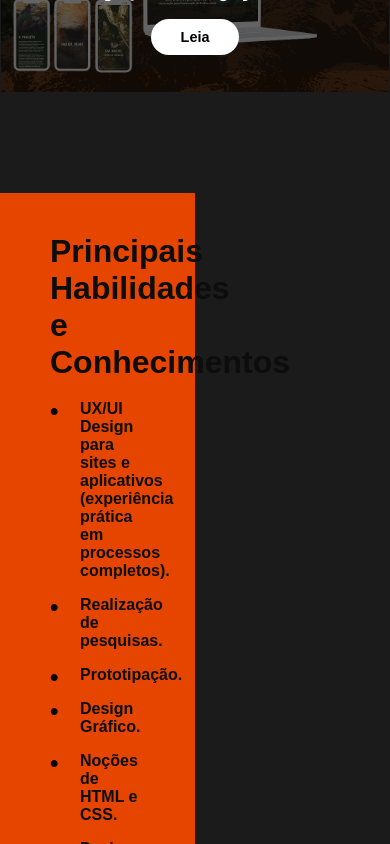
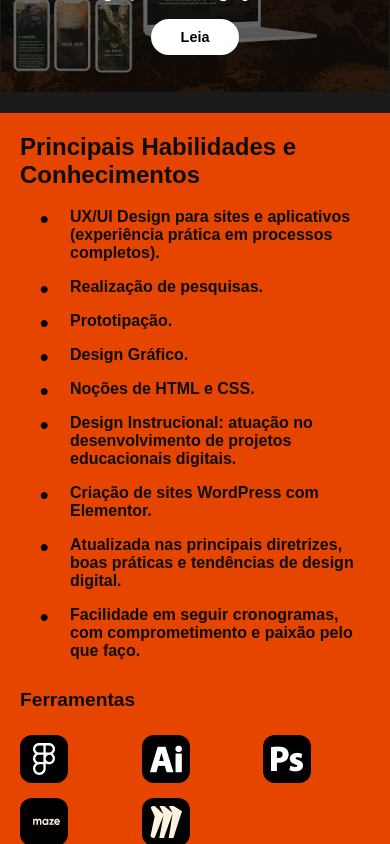
Before and after one commit to dataskeptic/gio-portfolio, a Next.js app: page / in a window 390 px wide. Shown: the part 2800-3644 px from the top of the page. Built offline with nearby package versions, Linux system fonts and the light colour scheme; a web font is replaced by a local one.

Commit message:
making skills responsible

```diff
--- a/src/app/page.module.css
+++ b/src/app/page.module.css
@@ -471,9 +471,85 @@
 }
 
 
+@media screen and (max-width: 768px) {
+  .skillsSection {
+    padding: 40px 10px;
+    display: flex;
+    justify-content: center;
+  }
 
+  .skillsContent {
+    width: 100%;
+    padding: 20px;
+    box-sizing: border-box;
+  }
 
+  .skillsTitle {
+    font-size: 1.5rem;
+  }
 
+  .skillsList {
+    font-size: 0.9rem;
+    padding-left: 20px;
+  }
+
+  .toolsTitle {
+    font-size: 1.2rem;
+  }
+
+  .toolsGrid {
+    display: grid;
+    grid-template-columns: repeat(3, 1fr);
+    gap: 15px;
+    justify-content: center;
+  }
+
+  .toolIcon {
+    height: 48px;
+    width: 48px;
+    padding: 8px;
+  }
+}
+
+@media screen and (max-width: 768px) {
+  .skillsSection {
+    padding: 0px 0px;
+    display: flex;
+    justify-content: center;
+  }
+
+  .skillsContent {
+    width: 100%;
+    padding: 20px;
+    box-sizing: border-box;
+  }
+
+  .skillsTitle {
+    font-size: 1.5rem;
+  }
+
+  .skillsList {
+    font-size: 0.9rem;
+    padding-left: 20px;
+  }
+
+  .toolsTitle {
+    font-size: 1.2rem;
+  }
+
+  .toolsGrid {
+    display: grid;
+    grid-template-columns: repeat(3, 1fr);
+    gap: 15px;
+    justify-content: center;
+  }
+
+  .toolIcon {
+    height: 48px;
+    width: 48px;
+    padding: 8px;
+  }
+}
 
 .aboutSection {
   padding: 100px 20px 0 20px;
```
